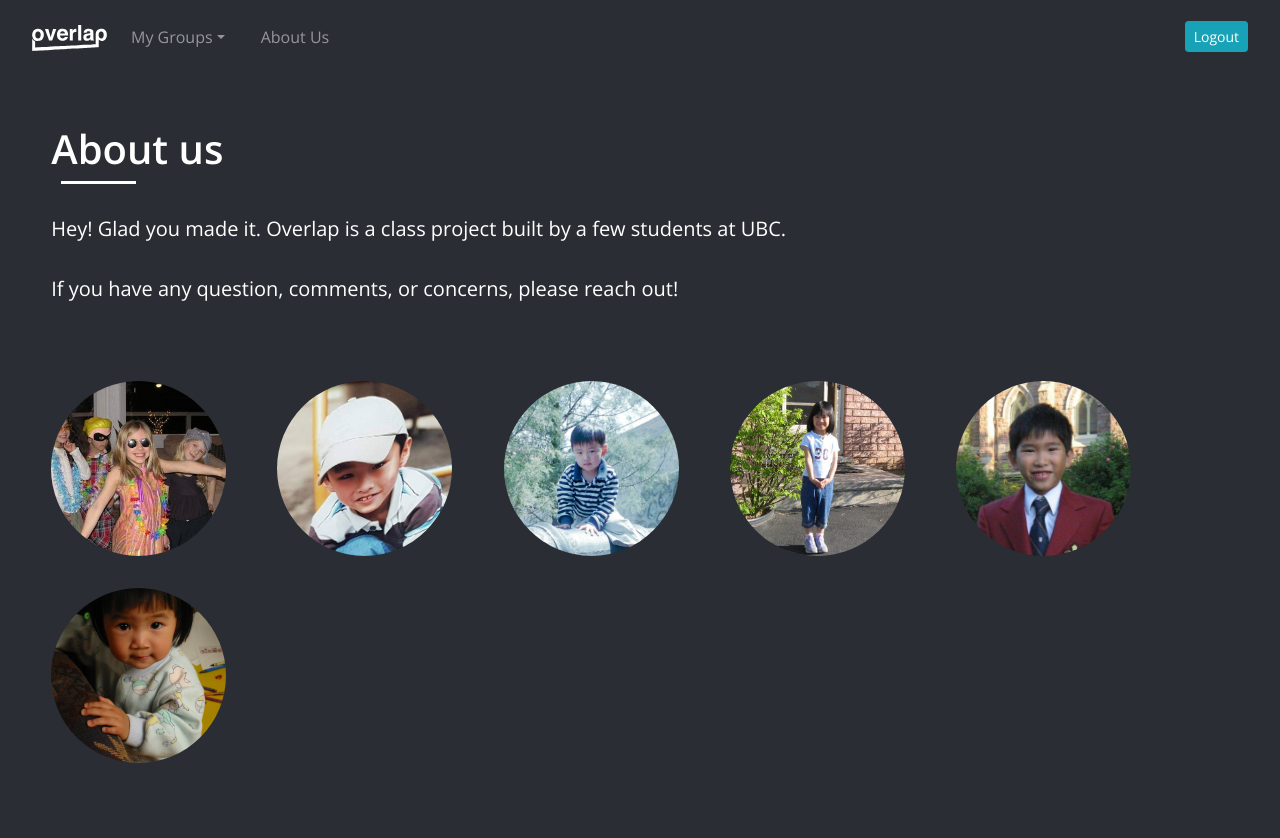
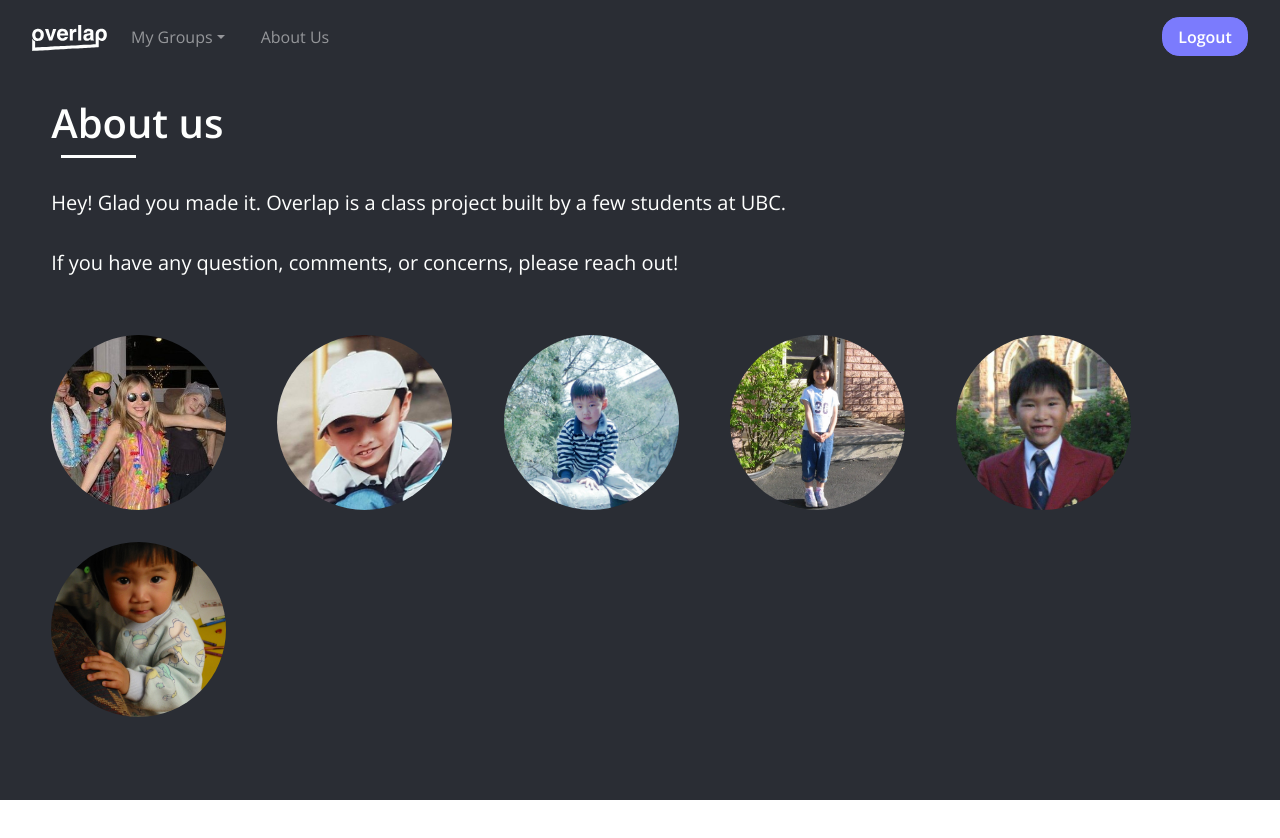
Before and after one commit to IGEN330-Overlap/Overlap, a React (Create React App) app in the folder frontend/: page /authorized/AboutUs in a window 1280 px wide. Shown: the top 838 px of the page. After the commit the page ends 800 px from the top, so only its background shows below. Built offline with nearby package versions, Linux system fonts and the light colour scheme.

Commit message:
Navbar fixes
Button css, calling navbar1 on playlist page

```diff
--- a/frontend/src/AboutUs/AboutUs.css
+++ b/frontend/src/AboutUs/AboutUs.css
@@ -1,25 +1,25 @@
 @import url(../variables.css);
 
-.about-root {
-    position: relative;
-    z-index: 5;
-    background-color: var(--primary-color-main);
-}
 .text-blurb {
     height: 25vh;
 }
 
 .display-babies {
     margin-right: 2vw;
-    padding-top: 5vh;
+    padding-top: 20px;
 }
 
 .about {
+    margin-left: 4vw;
+    margin-top: 2vw;
+}
+
+.about-root {
+    width: 100vw;
+    height: 100vh;
+    background-color: var(--primary-color-main);
     display: flex;
     flex-direction: column;
     justify-content: flex-start;
     align-content: flex-start;
-    height: 100vh;
-    margin-left: 4vw;
-    margin-top: 4vw;
 }
--- a/frontend/src/AboutUs/AboutUs.js
+++ b/frontend/src/AboutUs/AboutUs.js
@@ -1,16 +1,17 @@
 import "./AboutUs.css"
 import React from 'react';
 import Blurb from './TextBlurb/TextBlurb';
-import Navbar from "../Navbar/Navbar";
+import Navbar1 from "../Navbar/Navbar";
 import Babies from './BabyPics/BabyPics';
+
 
 const AboutUs = (props) => {
     return(
         <div className="about-root">
             <div className= "navbar">
-                <Navbar />
+                <Navbar1 />
             </div>
-            <div className="about">
+            <div className= "about">
                 <div className="text-blurb">
                     <Blurb />
                 </div>
--- a/frontend/src/Navbar/Navbar.css
+++ b/frontend/src/Navbar/Navbar.css
@@ -19,5 +19,27 @@
     height: auto;
     color: white;
     display: flex;
+}
+
+.navbar-stuff {
     width: 100vw;
 }
+
+.navbar-stuff .btn-sm {
+    padding: 0.40rem 0.95rem;
+    font-size: 0.875rem;
+    line-height: 1.5;
+    border-radius: 1.05rem;
+}
+
+.navbar-stuff .btn {
+    font-weight: 800;
+    font-size: 1rem;
+    transition: color 0.35s;
+    background: var(--blue-color-main);
+    border-color: var(--blue-color-main);
+}
+
+.navbar-stuff .btn:hover {
+    background: var(--blue-color-5);
+}
--- a/frontend/src/Navbar/Navbar.js
+++ b/frontend/src/Navbar/Navbar.js
@@ -5,13 +5,14 @@ import React from 'react';
 import { Link, useRouteMatch } from 'react-router-dom';
 
 
-const groupnames = ['Group 1', 'Boop', 'Group 2', 'Group 3', 'Group 4'];
+const groupnames = ['Group 1', 'Group 2', 'Group 3', 'Group 4'];
 
 const Navbar1 = (props) => {
 
     // let { path, url } = useRouteMatch();
 
     return (
+        <div className='navbar-stuff'>
         <Navbar bg="transparent" variant="dark" expand="sm">
             <Navbar.Brand href="/authorized/"><img width="75" height="30" src= {logo} alt="logo"/></Navbar.Brand>
             <Navbar.Toggle aria-controls="basic-navbar-nav" />
@@ -32,6 +33,7 @@ const Navbar1 = (props) => {
                     </Nav>
             </Navbar.Collapse>
         </Navbar>
+        </div>
     );
 }
 
--- a/frontend/src/PlaylistPage/PlaylistPage.js
+++ b/frontend/src/PlaylistPage/PlaylistPage.js
@@ -2,12 +2,14 @@ import React from 'react';
 import './PlaylistPage.css';
 import { PlaylistTracks } from './PlaylistTracks/PlaylistTracks';
 import PlaylistTitle from './PlaylistTitle/PlaylistTitle';
-import Navbar from "../Navbar/Navbar";
+import Navbar1 from "../Navbar/Navbar";
 
 export const PlaylistPage = (props) => {
     return(
         <div className="playlist-landing-root">
-            <Navbar />
+            <div className = 'navbar'>
+                <Navbar1 />
+            </div>
             <div className="playlist-components">
                 <div className="playlist-page-name">
                     <PlaylistTitle />
```
Lines whose indentation alone changed are shown as unchanged.
